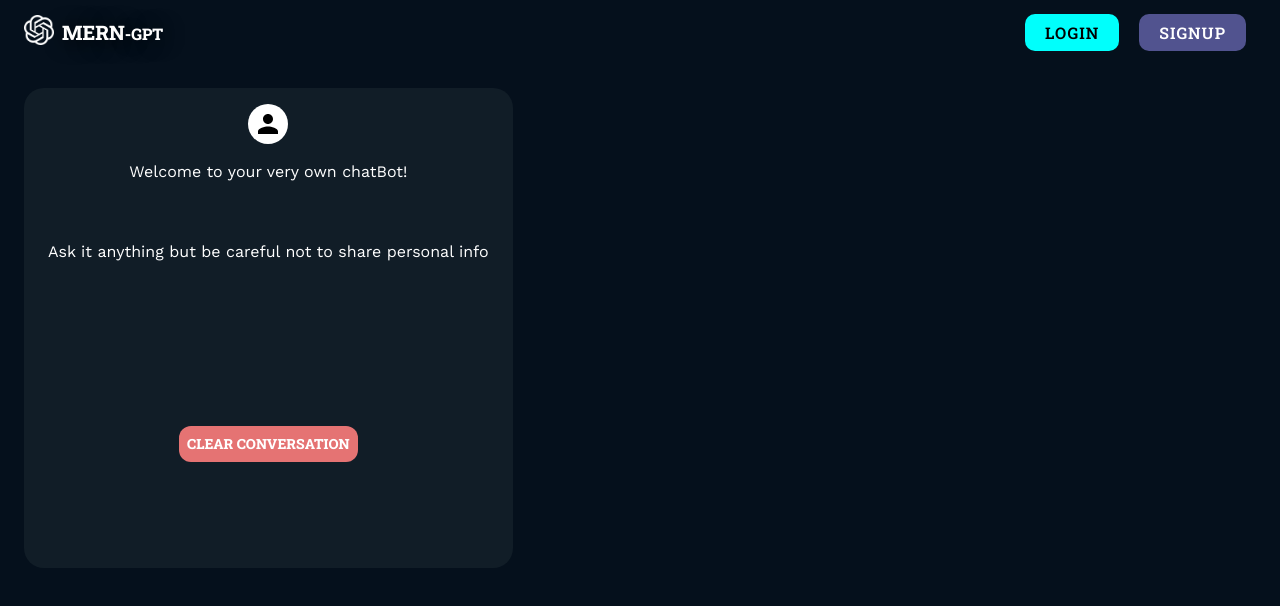
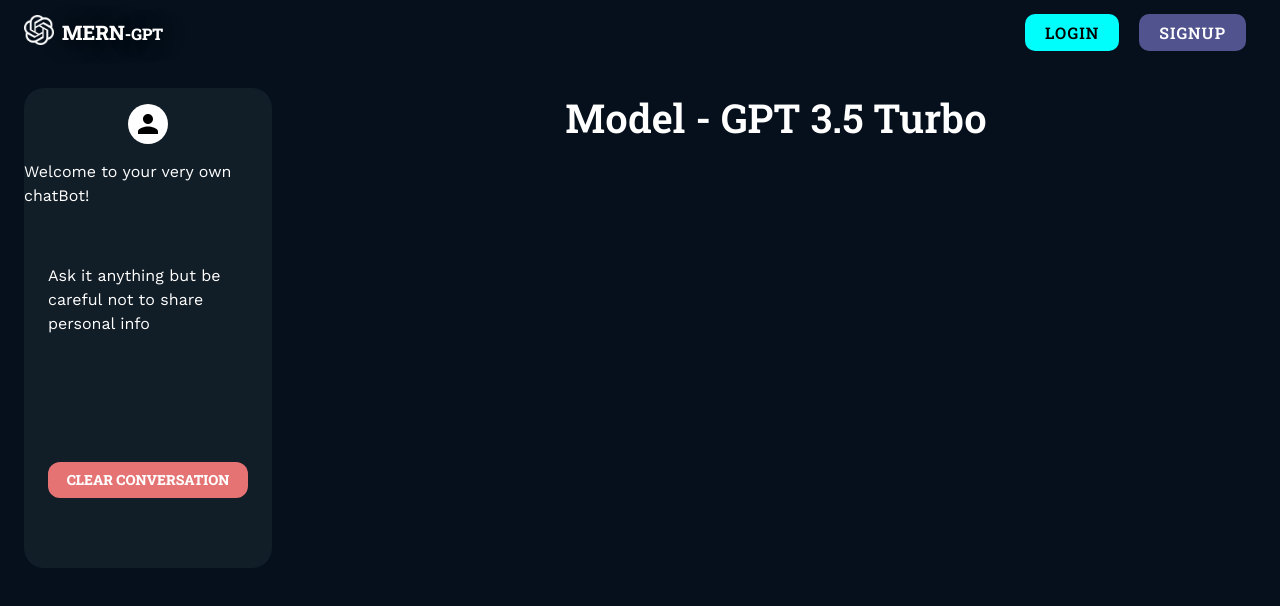
Before and after one commit to ctelfair20/ChatGPT_Clone, a React (Vite) app in the folder Frontend/: page /chats in a window 1280 px wide. Shown: the top 606 px of the page. Built offline with nearby package versions, Linux system fonts and the light colour scheme; no server answers.

Commit message:
created basic chat page

```diff
--- a/Frontend/src/pages/Chats.tsx
+++ b/Frontend/src/pages/Chats.tsx
@@ -7,7 +7,7 @@ const Chats = () => {
 
   return (
     <Box sx={{ display: "flex", width: "100%", height: "100%", mt: 3, gap: 3 }}>
-      <Box sx={{ display: { md: "flex", xs: "none", sm: "none" } }}>
+      <Box sx={{ display: { md: "flex", xs: "none", sm: "none", flex: 0.2, flexDirection: "column", } }}>
         <Box sx={{ display: "flex", width: "100%", height: "60vh", bgcolor: "rgb(17,29,39)", borderRadius: 5, flexDirection: "column", mx: 3 }}>
           <Avatar sx={{ mx: "auto", my: 2, bgcolor: "white", color: "black", fontWeight: 700, }}
           >
@@ -20,7 +20,7 @@ const Chats = () => {
             Ask it anything but be careful not to share personal info
           </Typography>
           <Button sx={{
-            width: "200ox", mx: "auto", my: "auto", color: "white", fontWeight: 700, borderRadius: 3, bgcolor: red[300],
+            width: "200px", mx: "auto", my: "auto", color: "white", fontWeight: 700, borderRadius: 3, bgcolor: red[300],
             ":hover": {
               bgcolor: red.A400
             }
@@ -30,6 +30,15 @@ const Chats = () => {
           </Button>
         </Box>
       </Box>
+      <Box sx={{ display: "flex", flex: { md: "0.8", sm: 1, xs: 1 }, flexDirection: "column", px: 3, }}>
+        <Typography sx={{ fontSize: "40px", color: "white", mb: 2, mx: "auto", fontWeight: "600" }}
+        >
+          Model - GPT 3.5 Turbo
+        </Typography>
+        <Box sx={{ width: "100%", height: "60vh", borderRadius: 3, mx: "auto", display: "flex", flexDirection: "column", overflow: "scroll", overflowX: "hidden", overflowY: "auto", scrollBehavior: "smooth" }}
+        >
+        </Box>
+      </Box>
     </Box>
   )
 }
```
